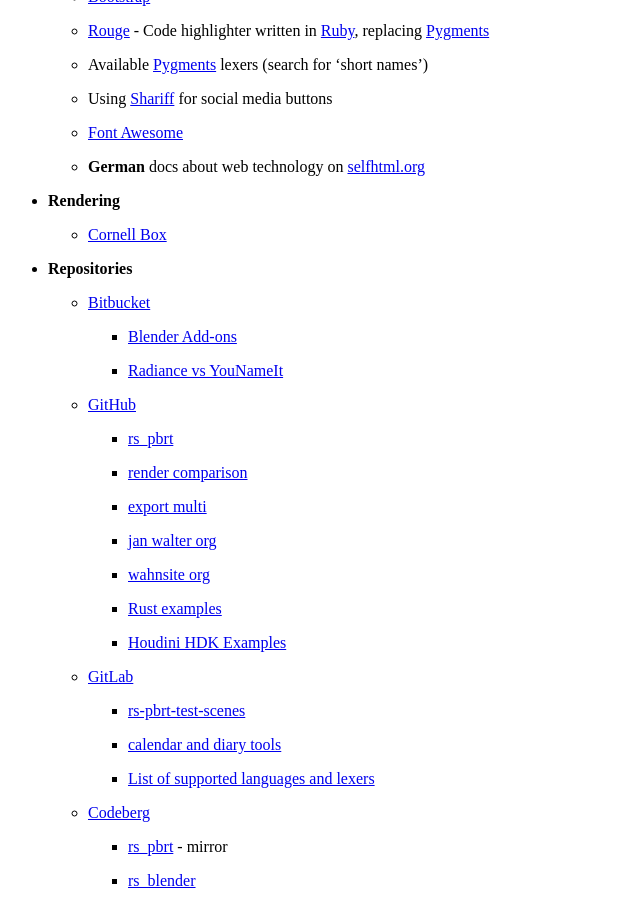
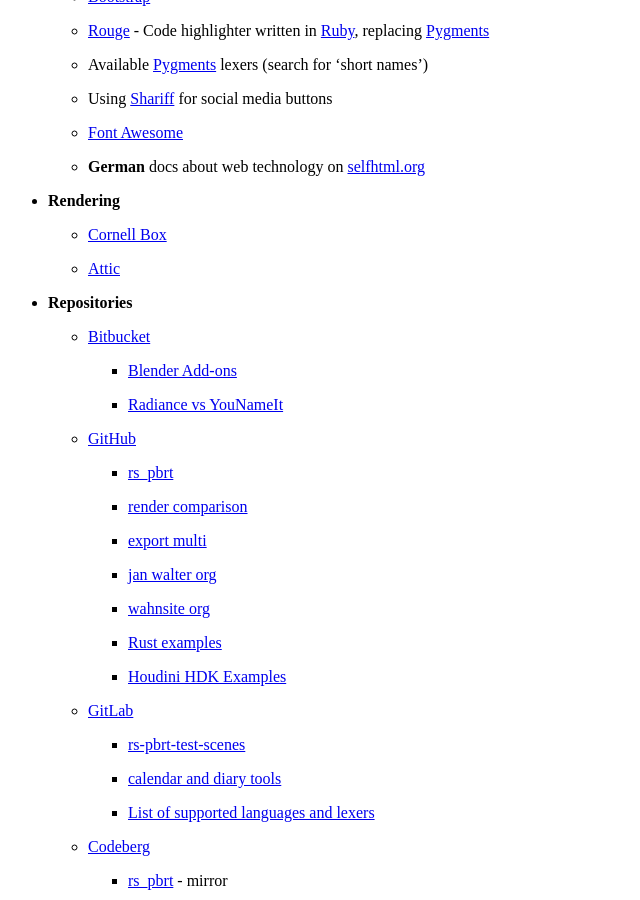
Before and after one commit to wahn/jan_walter_org, a Jekyll site: the page built from links/index.md, in a window 1280 px wide and 900 px high, scrolled down 533 px. Shown: the whole window, without its empty margins (0-640 px from the left). Built offline with Jekyll 4.4.1, drawn with Linux system fonts in a browser that asks for light colours; Markdown is read by kramdown in place of the engine named in the settings.

Commit message:
Add the Attic scene to the Rendering section.

```diff
--- a/links/index.md
+++ b/links/index.md
@@ -44,6 +44,8 @@
 * __Rendering__
 
     - [Cornell Box](https://www.janwalter.org/rendering/cornell-box/index.html)
+
+    - [Attic](https://www.janwalter.org/rendering/attic/index.html)
 
 * __Repositories__
 
```
